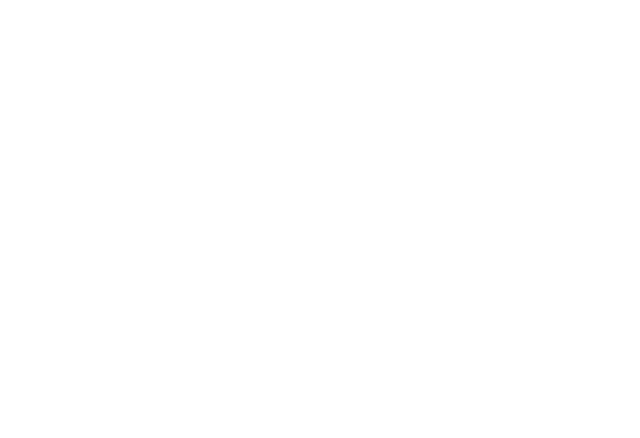
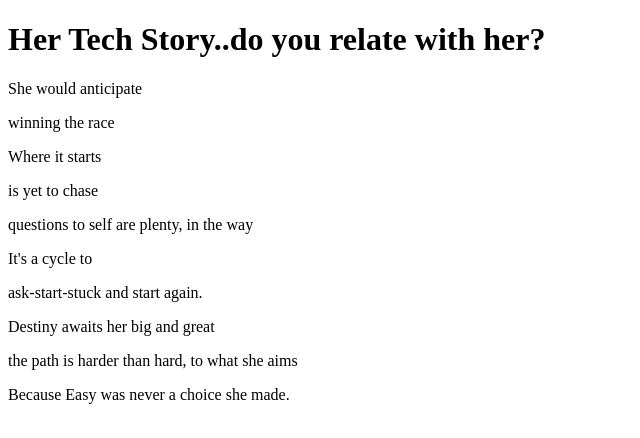
Before and after one commit to anve2000/MyPoems, a plain HTML site: page MyPoems/SheWannaTech.html in a window 1280 px wide. Shown: the whole page, without its empty margins (0-640 px from the left). Drawn offline with Linux system fonts and the light colour scheme.

Commit message:
Update SheWannaTech.html

```diff
--- a/MyPoems/SheWannaTech.html
+++ b/MyPoems/SheWannaTech.html
@@ -5,6 +5,16 @@
     <title></title>
   </head>
   <body>
-
+      <h1>Her Tech Story..do you relate with her?</h1>
+      <p>She would anticipate </p>
+      <p>winning the race  </p>
+      <p>Where it starts</p>
+      <p>is yet to chase</p>
+      <p>questions to self are plenty, in the way</p>
+      <p>It's a cycle to </p>
+      <p>ask-start-stuck and start again.</p>
+      <p>Destiny awaits her big and great</p>
+      <p>the path is harder than hard, to what she aims</p>
+      <p>Because Easy was never a choice she made.</p>
   </body>
 </html>
```
